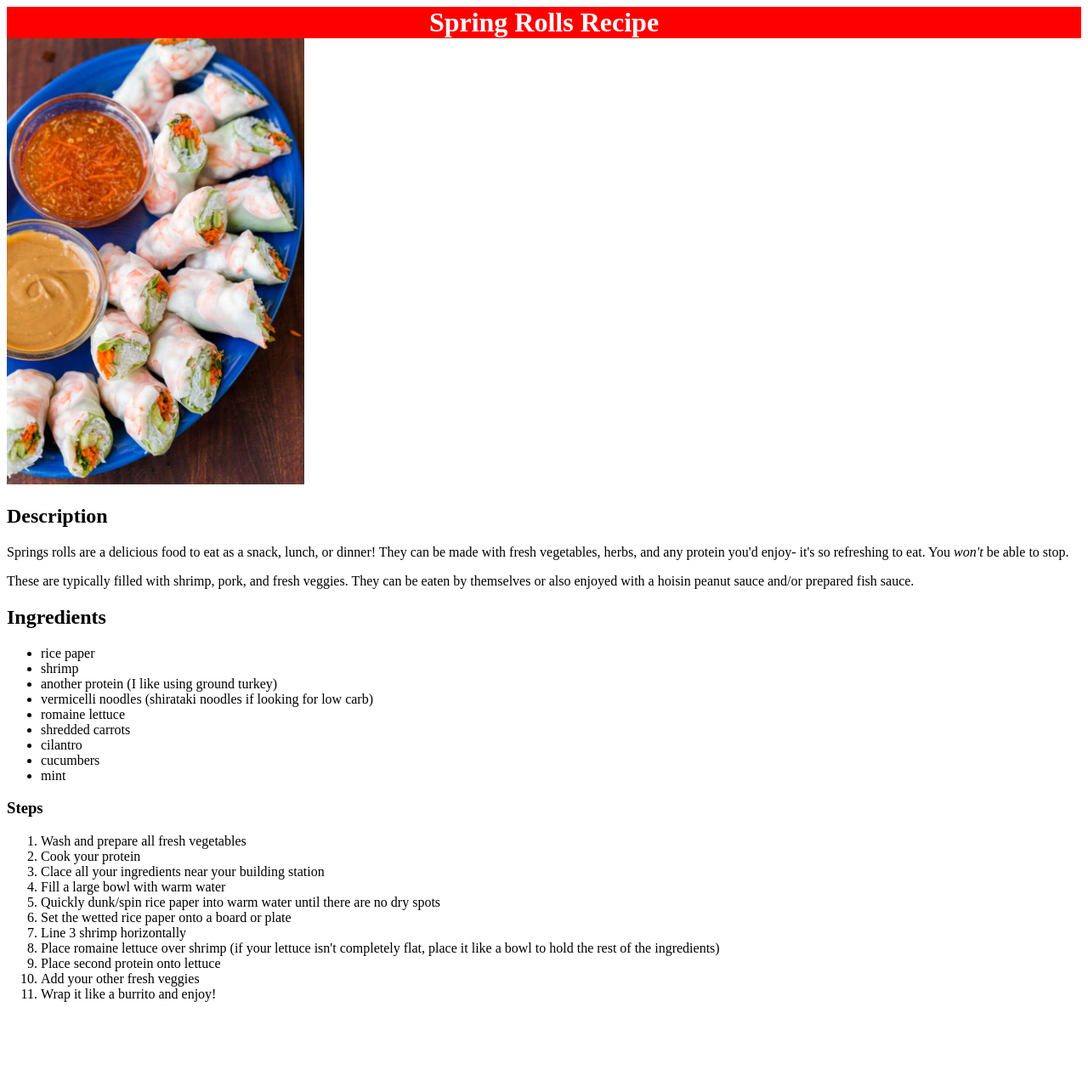
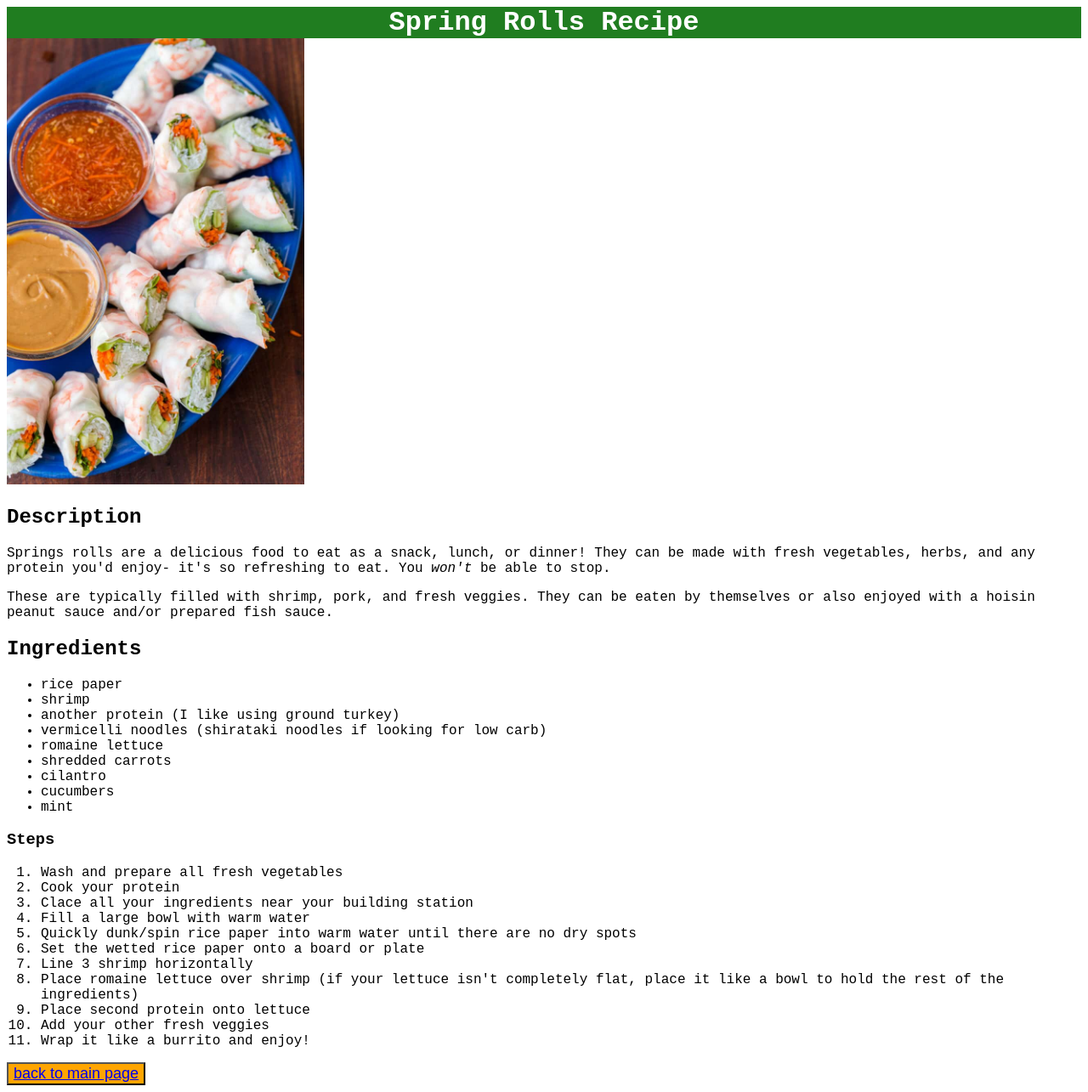
Before and after one commit to Kristine111/odin-recipes, a plain HTML site: page recipes/springrolls.html in a window 1280 px wide. Shown: the whole page at 85% size. Before the commit the page ends 1195 px from the top, so only its background shows below. Drawn offline with Linux system fonts and the light colour scheme.

Commit message:
added back to homepage button to html using h ref and styled with css

```diff
--- a/recipes/springrolls.html
+++ b/recipes/springrolls.html
@@ -49,5 +49,13 @@
                 <li>Wrap it like a burrito and enjoy!</li>
             </ol>
 
+                <button>
+                    <a href="../index.html"> back to main page </a>
+<!-- for inline method: <button style="background-color: orange; font-size: 18px;"> back to main page </button>
+-->
+                </button>
+
+
+
     </body>
 </html>
--- a/recipes/styles.css
+++ b/recipes/styles.css
@@ -1,6 +1,8 @@
+body {font-family: 'Courier New', Courier, monospace;}
+
 div {
     color: white;
-    background-color: red;
+    background-color:rgb(32, 125, 32);
     font-size: 32px;
     font-weight: bold;
     text-align: center;
@@ -9,4 +11,12 @@ div {
 .springrolls {
     width: 350px;
     height: auto;
+    ;
 }
+
+button{
+     box-sizing: border-box;
+     background-color: orange;
+     color: black;
+     font-size: 18px;
+    }
```
Also changed, not shown: recipes/stovetoppopcorn.html (+5 -0 lines).
